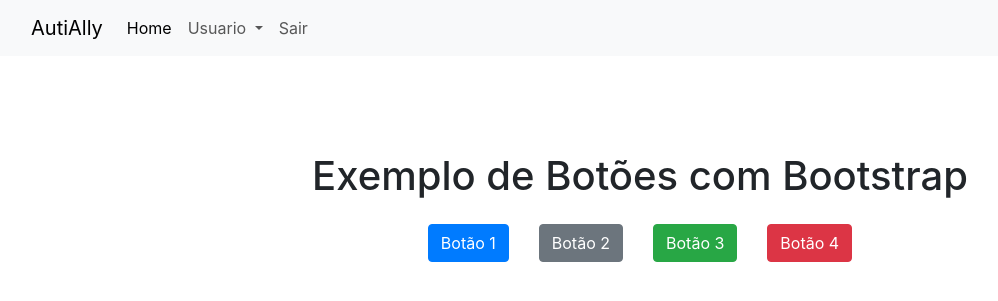
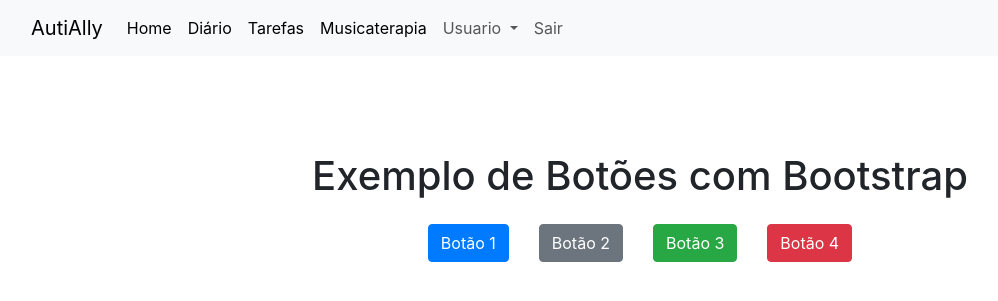
Before and after one commit to Initel/TEAWeb, a PHP site: page /homeAdmin.php in a window 1280 px wide. Shown: the top 301 px of the page, without its empty margins (0-998 px from the left). Run offline with PHP 8.4, Linux system fonts and the light colour scheme; the visitor is signed in with stand-in values (Sample User, id 1).

Commit message:
Updated Home's

```diff
--- a/homeAdmin.php
+++ b/homeAdmin.php
@@ -42,6 +42,18 @@ if (isset($_REQUEST["logout"]) && $_REQUEST["logout"] == true) {
           <a class="nav-link active" aria-current="page" href="./homeAdmin.php">Home</a>
         </li>
 
+        <!--Diário-->
+        <li class="nav-item">
+          <a class="nav-link active" aria-current="page" href="./Diario.php">Diário</a>
+        </li>
+        <!--toDo-->
+        <li class="nav-item">
+          <a class="nav-link active" aria-current="page" href="./toDo.php">Tarefas</a>
+        </li>
+        <!--Envio no whatsapp-->
+        <li class="nav-item">
+          <a class="nav-link active" aria-current="page" href="./EnvioWpp.html">Musicaterapia</a>
+        </li>
 
         <li class="nav-item dropdown">
           <a class="nav-link dropdown-toggle" href="#" role="button" data-bs-toggle="dropdown" aria-expanded="false">
```
Also changed, not shown: home.php (+14 -0 lines).
